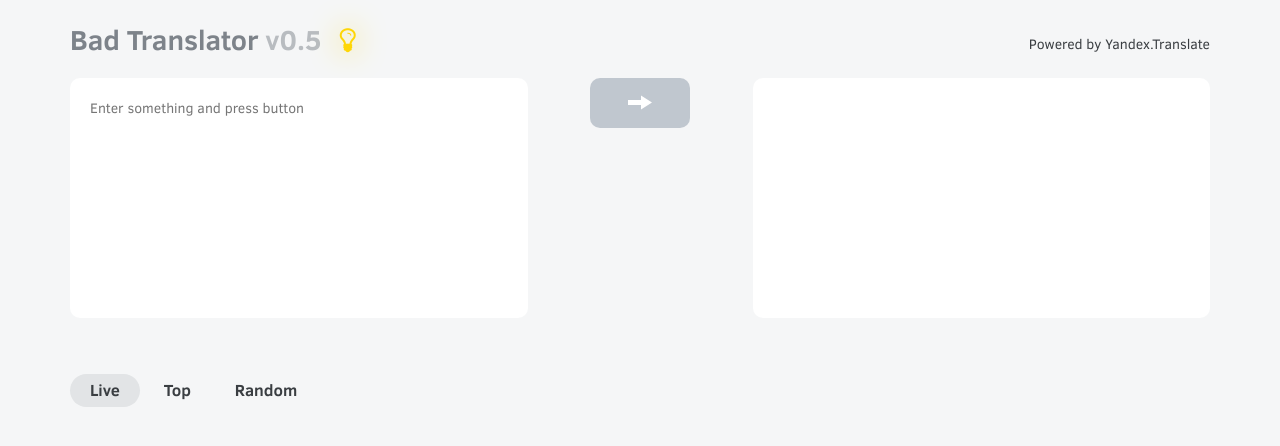
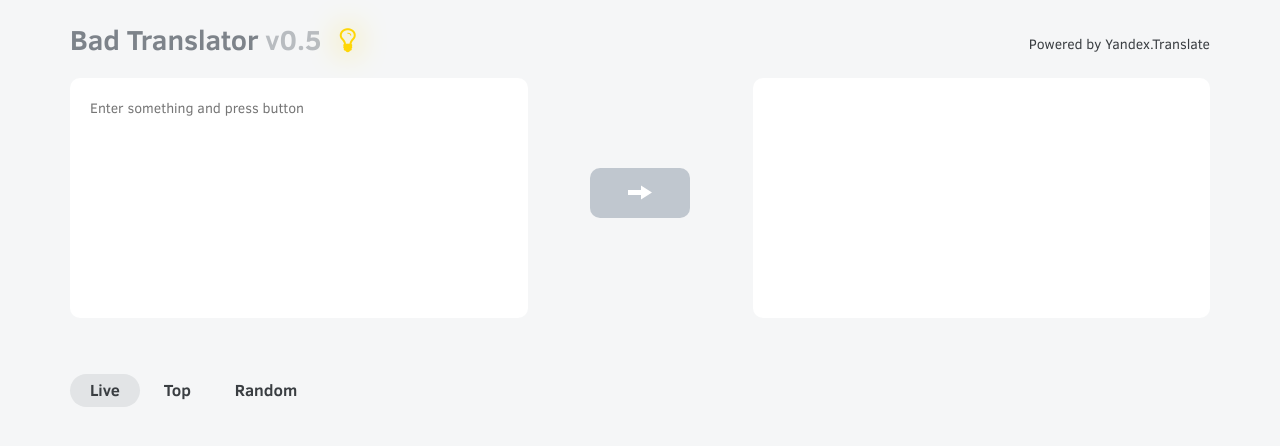
Before and after one commit to zezic/bad-translator, a Flask app: page / in a window 1280 px wide. Shown: the top 446 px of the page. Run offline with Flask 2, Linux system fonts and the light colour scheme; some libraries are stand-ins or nearby versions.

Commit message:
Cosmetics.

```diff
--- a/static/css/styles.css
+++ b/static/css/styles.css
@@ -35,12 +35,6 @@ textarea {
   padding: 20px;
   transition: background-color 0.5s ease-in-out, color 0.5s ease-in-out;
 }
-@media screen and (max-width: 400px) {
-  textarea {
-    height: 100px;
-    padding: 15px;
-  }
-}
 button {
   filter: blur(0px);
   width: 100px;
@@ -52,6 +46,17 @@ button {
   background-repeat: no-repeat;
   background-position: center center;
   transition: filter 0.2s ease-in-out;
+}
+@media (max-width: 767px) {
+  textarea {
+    height: 100px;
+    padding: 15px;
+  }
+}
+@media (min-width: 992px) {
+  button {
+    margin-top: 90px;
+  }
 }
 body.animation button {
   transition: filter 0.2s ease-in-out, background-color 0.5s ease-in-out;
```
